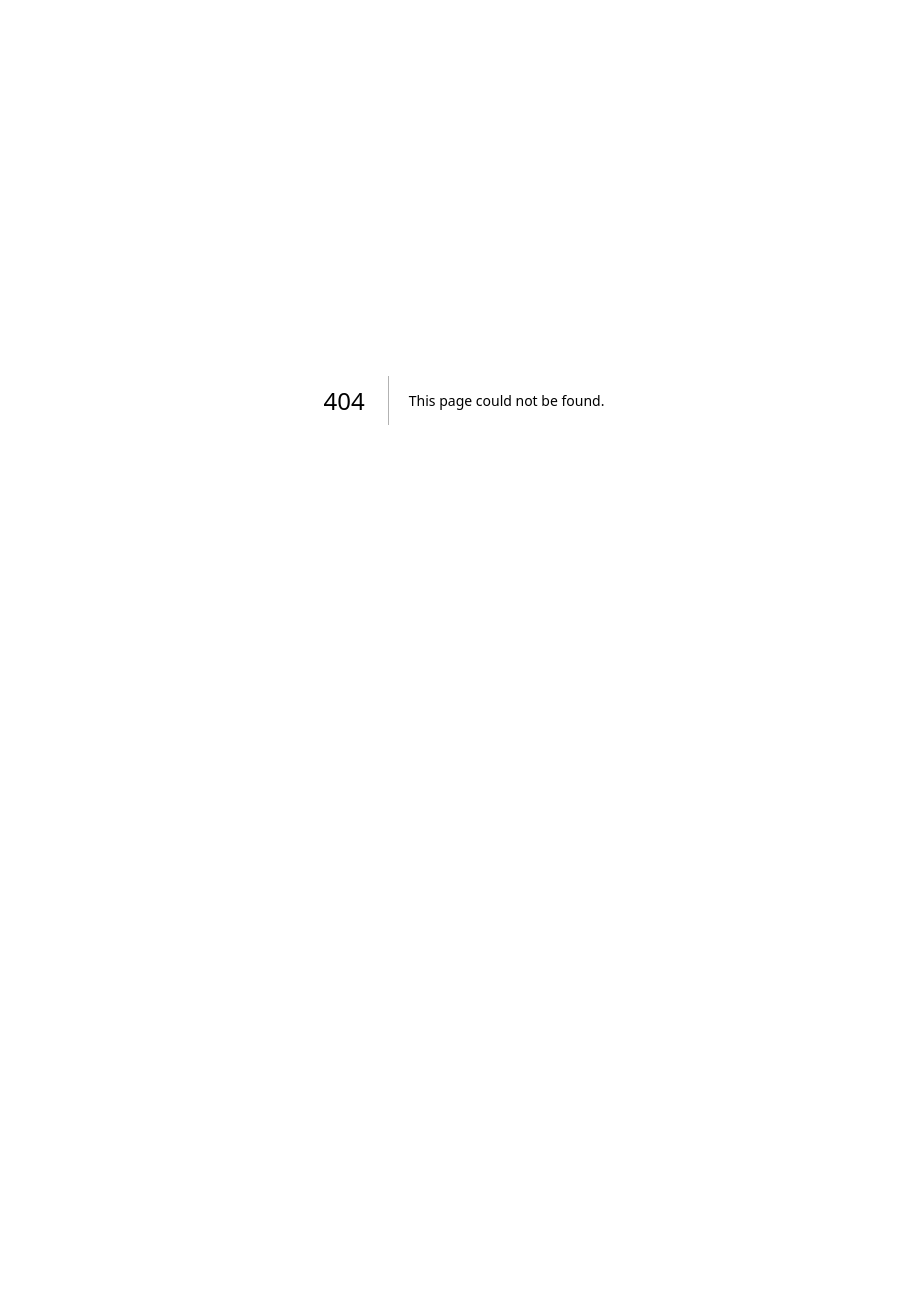
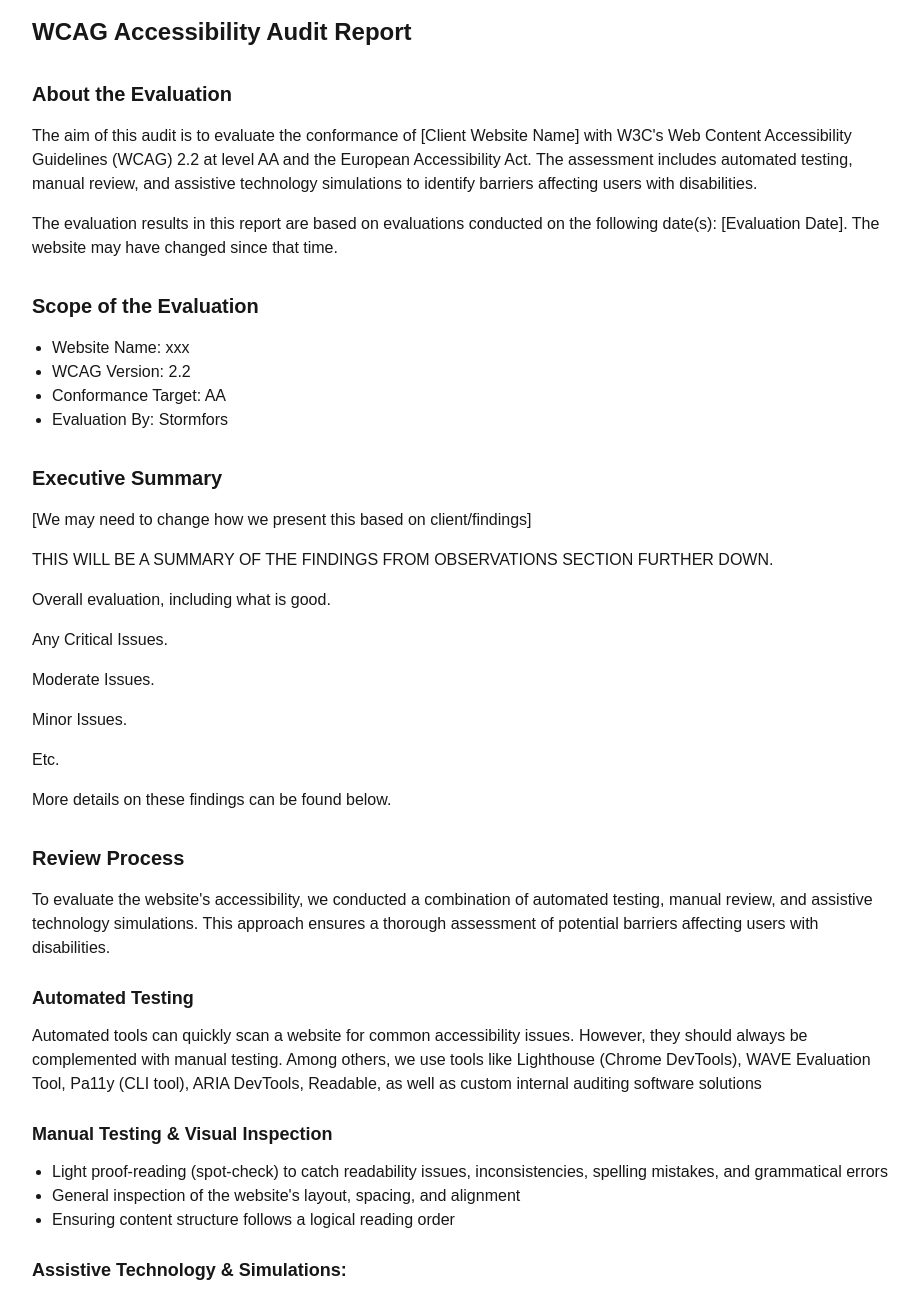
Before and after one commit to hanna-fmw/wcag-compliance-tracker, a Next.js app: page /report-template in a window 1280 px wide. Before the commit this address had no page. Shown: the top 1297 px of the page, without its empty margins (176-1095 px from the left). Before the commit the page ends 800 px from the top, so only its background shows below. Built offline with nearby package versions, Linux system fonts and the light colour scheme.

Commit message:
Added report template page and populated it with static content

```diff
--- /dev/null
+++ b/app/report-template/page.js
@@ -0,0 +1,158 @@
+'use client'
+import React from 'react'
+
+export default function ReportTemplate() {
+	return (
+		<div className='max-w-4xl mx-auto p-4'>
+			<header className='mb-8'>
+				<h1 className='text-2xl font-bold mb-4'>WCAG Accessibility Audit Report</h1>
+			</header>
+
+			<section className='mb-8'>
+				<h2 className='text-xl font-semibold mb-4'>About the Evaluation</h2>
+				<p className='mb-4'>
+					The aim of this audit is to evaluate the conformance of [Client Website Name] with W3C's
+					Web Content Accessibility Guidelines (WCAG) 2.2 at level AA and the European Accessibility
+					Act. The assessment includes automated testing, manual review, and assistive technology
+					simulations to identify barriers affecting users with disabilities.
+				</p>
+				<p>
+					The evaluation results in this report are based on evaluations conducted on the following
+					date(s): [Evaluation Date]. The website may have changed since that time.
+				</p>
+			</section>
+
+			<section className='mb-8'>
+				<h2 className='text-xl font-semibold mb-4'>Scope of the Evaluation</h2>
+				<ul className='list-disc pl-5'>
+					<li>Website Name: xxx</li>
+					<li>WCAG Version: 2.2</li>
+					<li>Conformance Target: AA</li>
+					<li>Evaluation By: Stormfors</li>
+				</ul>
+			</section>
+
+			<section className='mb-8'>
+				<h2 className='text-xl font-semibold mb-4'>Executive Summary</h2>
+				<p className='mb-4'>[We may need to change how we present this based on client/findings]</p>
+				<p className='mb-4'>
+					THIS WILL BE A SUMMARY OF THE FINDINGS FROM OBSERVATIONS SECTION FURTHER DOWN.
+				</p>
+				<div className='space-y-4'>
+					<p>Overall evaluation, including what is good.</p>
+					<p>Any Critical Issues.</p>
+					<p>Moderate Issues.</p>
+					<p>Minor Issues.</p>
+					<p>Etc.</p>
+					<p>More details on these findings can be found below.</p>
+				</div>
+			</section>
+
+			<section className='mb-8'>
+				<h2 className='text-xl font-semibold mb-4'>Review Process</h2>
+				<p className='mb-4'>
+					To evaluate the website's accessibility, we conducted a combination of automated testing,
+					manual review, and assistive technology simulations. This approach ensures a thorough
+					assessment of potential barriers affecting users with disabilities.
+				</p>
+
+				<h3 className='text-lg font-semibold mt-6 mb-3'>Automated Testing</h3>
+				<p className='mb-4'>
+					Automated tools can quickly scan a website for common accessibility issues. However, they
+					should always be complemented with manual testing. Among others, we use tools like
+					Lighthouse (Chrome DevTools), WAVE Evaluation Tool, Pa11y (CLI tool), ARIA DevTools,
+					Readable, as well as custom internal auditing software solutions
+				</p>
+
+				<h3 className='text-lg font-semibold mt-6 mb-3'>Manual Testing & Visual Inspection</h3>
+				<ul className='list-disc pl-5 mb-4'>
+					<li>
+						Light proof-reading (spot-check) to catch readability issues, inconsistencies, spelling
+						mistakes, and grammatical errors
+					</li>
+					<li>General inspection of the website's layout, spacing, and alignment</li>
+					<li>Ensuring content structure follows a logical reading order</li>
+				</ul>
+
+				<h3 className='text-lg font-semibold mt-6 mb-3'>Assistive Technology & Simulations:</h3>
+				<ul className='list-disc pl-5 mb-4'>
+					<li>Screen reader testing for navigation and content accessibility</li>
+					<li>Color blindness simulation tools to assess contrast and usability</li>
+					<li>Keyboard navigation checks to ensure users can interact with all elements</li>
+				</ul>
+
+				<h3 className='text-lg font-semibold mt-6 mb-3'>Additional Tools Used:</h3>
+				<ul className='list-disc pl-5'>
+					<li>Tool 1</li>
+					<li>Tool 2</li>
+					<li>Tool 3</li>
+				</ul>
+			</section>
+
+			<section className='mb-8'>
+				<h2 className='text-xl font-semibold mb-4'>Observations</h2>
+				{/*
+					TODO: Integrate dynamic content from the generated report here
+					This section will display the WCAG criteria observations in a structured format:
+					- Each criterion will be grouped by category
+					- Include the criterion number, description, and observation
+					- Add visual indicators for compliance levels (A, AA, AAA)
+					- Include any relevant screenshots or examples
+				*/}
+				<div className='bg-gray-50 p-4 rounded border border-gray-200'>
+					<p className='text-gray-600 italic'>
+						This section will be populated with the actual observations from the WCAG audit. The
+						content will be dynamically generated from the JSON report data.
+					</p>
+				</div>
+			</section>
+
+			<section className='mb-8'>
+				<h2 className='text-xl font-semibold mb-4'>Next Steps & Recommended Actions</h2>
+				<p className='mb-4'>
+					Based on our findings, we recommend implementing the necessary fixes to improve
+					accessibility. Our developers and designers will review the identified issues, assess
+					their impact, and determine how they should be addressed. Some adjustments may be simple,
+					while others could require more extensive changes.
+				</p>
+				<p>
+					We would be happy to provide a time estimate for the improvements and discuss the best
+					approach to improving the website's accessibility in line with WCAG 2.2 and the European
+					Accessibility Act.
+				</p>
+			</section>
+
+			<section className='mb-8'>
+				<h2 className='text-xl font-semibold mb-4'>References</h2>
+				<ul className='space-y-2'>
+					<li>
+						<a
+							href='https://www.w3.org/WAI/standards-guidelines/wcag/'
+							className='text-blue-600 hover:underline'>
+							Web Content Accessibility Guidelines (WCAG) Overview
+						</a>
+					</li>
+					<li>
+						<a href='https://www.w3.org/TR/WCAG22/' className='text-blue-600 hover:underline'>
+							Web Content Accessibility Guidelines 2.2
+						</a>
+					</li>
+					<li>
+						<a
+							href='https://www.w3.org/WAI/WCAG22/Techniques/'
+							className='text-blue-600 hover:underline'>
+							Techniques for WCAG 2
+						</a>
+					</li>
+					<li>
+						<a
+							href='https://commission.europa.eu/strategy-and-policy/policies/justice-and-fundamental-rights/disability/union-equality-strategy-rights-persons-disabilities-2021-2030/european-accessibility-act_en'
+							className='text-blue-600 hover:underline'>
+							European Accessibility Act
+						</a>
+					</li>
+				</ul>
+			</section>
+		</div>
+	)
+}
```
